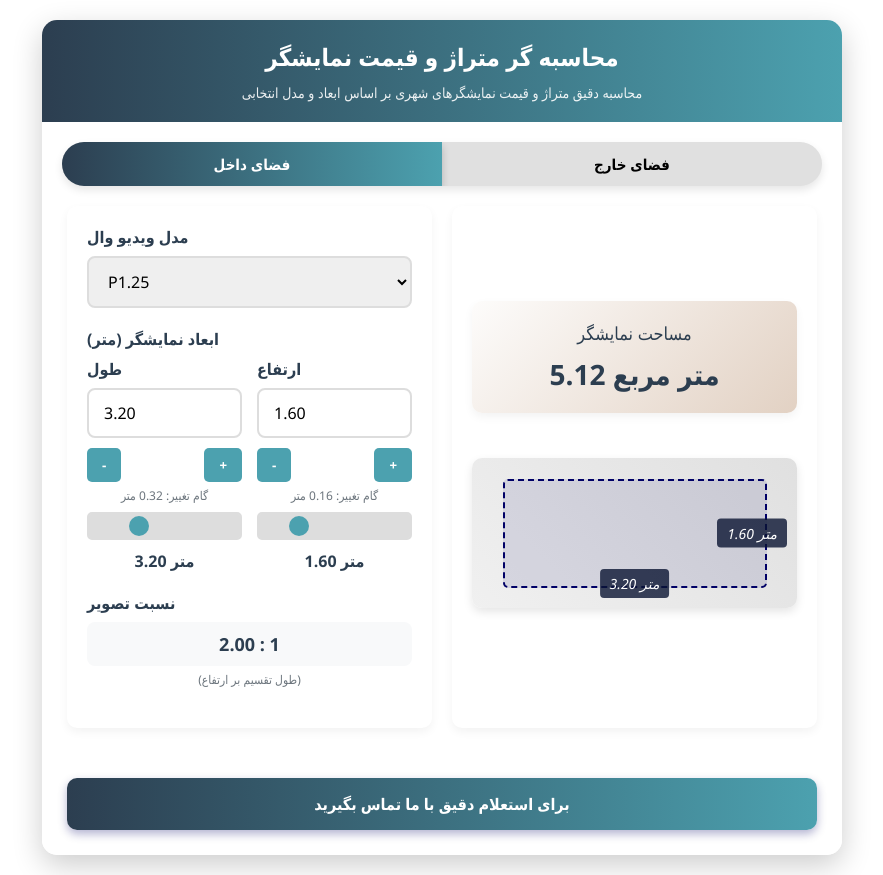
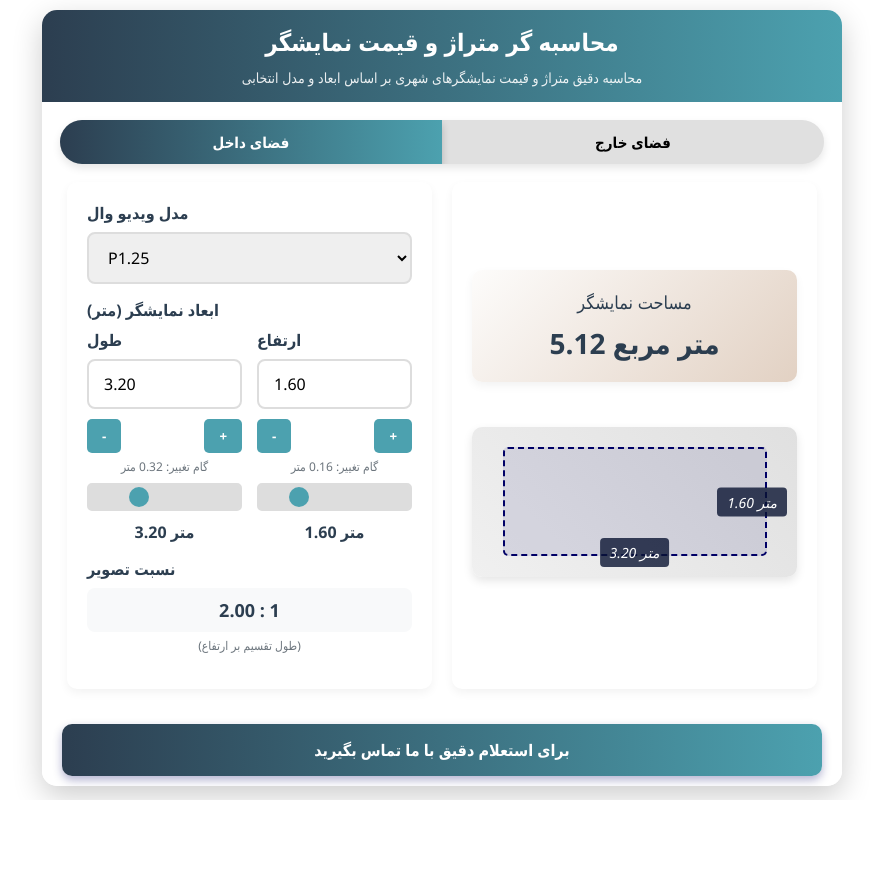
Before and after one commit to Moh3n90/led-calculator, a plain HTML site: page index.html in a window 1280 px wide. Shown: the whole page, without its empty margins (198-1081 px from the left). After the commit the page ends 800 px from the top, so only its background shows below. Drawn offline with Linux system fonts and the light colour scheme.

Commit message:
Update index.html

```diff
--- a/index.html
+++ b/index.html
@@ -17,13 +17,13 @@
         box-shadow: 0 10px 30px rgba(0, 0, 0, 0.2);
         width: 100%;
         max-width: 800px;
-        margin: 20px auto;
+        margin: 10px auto;
         overflow: hidden;
     }
     .led-header {
         background: linear-gradient(90deg, #2c3e50, #4ca1af);
         color: white;
-        padding: 20px;
+        padding: 15px;
         text-align: center;
     }
     .led-header h1 {
@@ -37,7 +37,7 @@
     .led-space-toggle {
         display: flex;
         background-color: #e0e0e0;
-        margin: 20px;
+        margin: 18px;
         border-radius: 50px;
         overflow: hidden;
         box-shadow: 0 4px 8px rgba(0, 0, 0, 0.1);
@@ -82,7 +82,7 @@
         box-shadow: 0 4px 10px rgba(0, 0, 0, 0.05);
     }
     .led-form-group {
-        margin-bottom: 20px;
+        margin-bottom: 15px;
     }
     label {
         display: block;
@@ -159,7 +159,7 @@
     .led-contact-link {
         display: block;
         text-align: center;
-        margin: 25px;
+        margin: 10px 20px;
         background: linear-gradient(90deg, #2c3e50, #4ca1af);
         color: white;
         padding: 15px;
```
